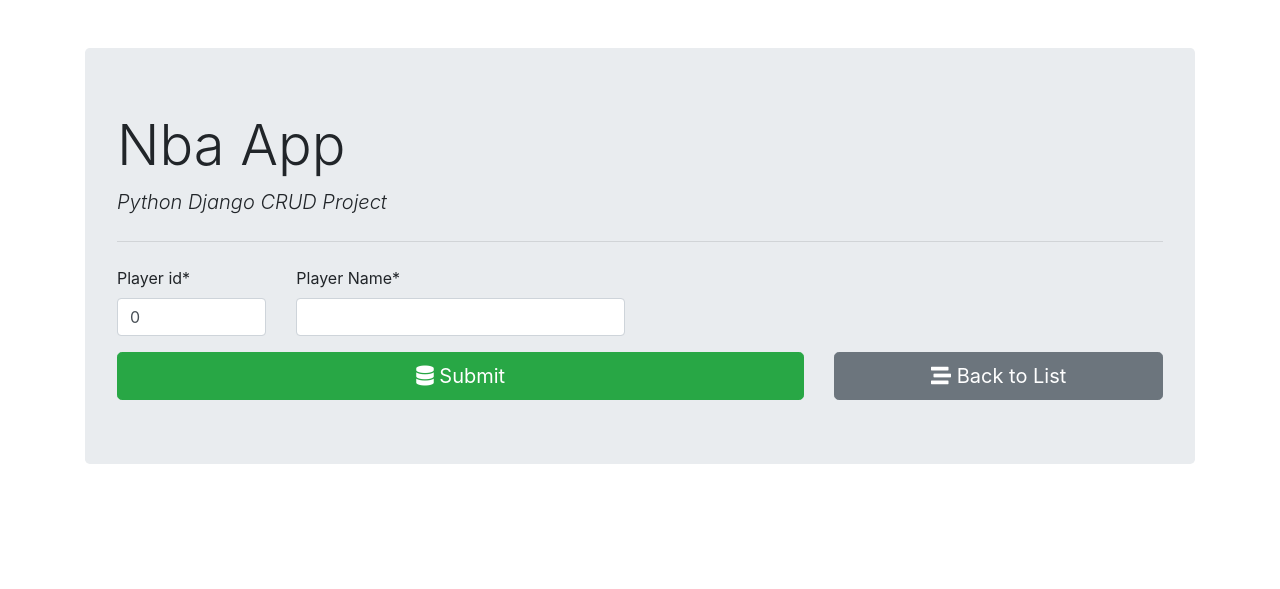
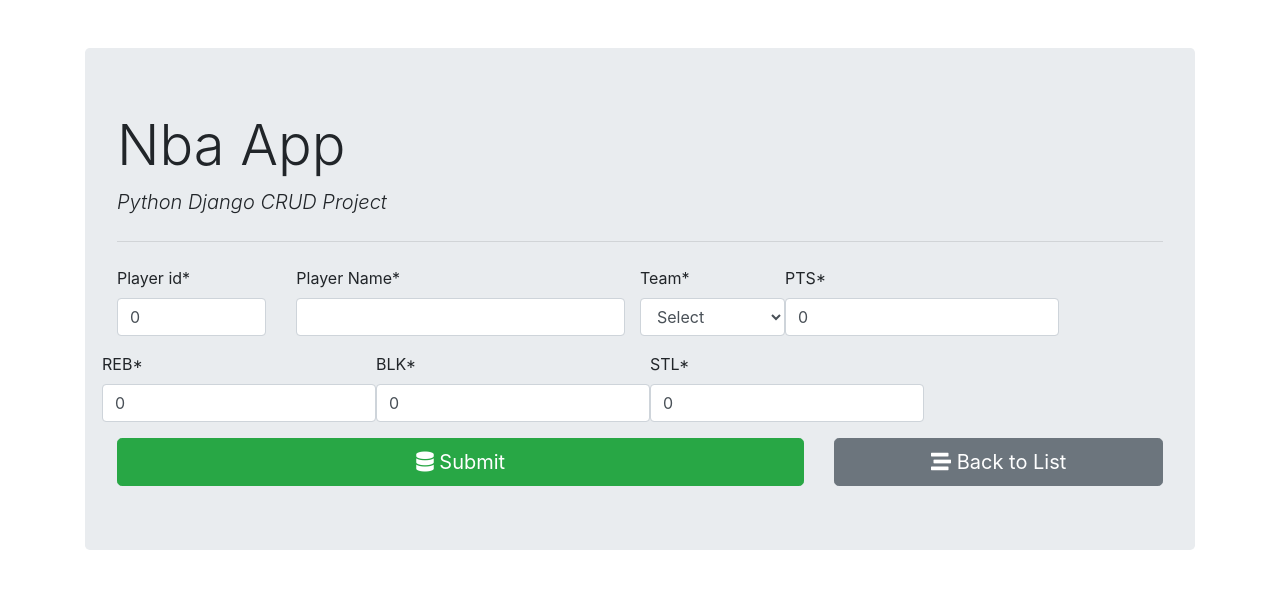
Before and after one commit to giorodriguez2021/CS411_project, a Django app: page /nba_app/ in a window 1280 px wide. Shown: the top 589 px of the page. Run offline with Django 3.2, Linux system fonts and the light colour scheme; tables that the repository leaves empty hold one stand-in row (values such as "Sample post"); some libraries are stand-ins or nearby versions.

Commit message:
added html, tracks files

```diff
--- a/nba_app/forms.py
+++ b/nba_app/forms.py
@@ -7,8 +7,15 @@ class PlayerForm(forms.ModelForm):
         fields = '__all__'
         labels = {
             "player_number": "Player ID",
-            "playername" : "Player Name"
+            "playername" : "Player Name",
+            "team" : "Team",
+            "points" : "PTS",
+            "assists" : "AST",
+            "rebounds" : "REB",
+            "blocks" : "BLK",
+            "steals" : "STL"
+
         }
     def __init__(self, *args, **kward):
         super(PlayerForm,self).__init__(*args, **kward)
-        self.fields['playername'].empty_label = "Select"
+        self.fields['team'].empty_label = "Select"
--- a/nba_app/templates/nba_app/player_form.html
+++ b/nba_app/templates/nba_app/player_form.html
@@ -12,6 +12,25 @@
       </div>
       <div class = "col-md-4">
       {{form.playername|as_crispy_field}}
+      </div>
+      <div class = "cold-md-6">
+        {{form.team|as_crispy_field}}
+      </div>
+
+      <div class = "cold-md-8">
+        {{form.points|as_crispy_field}}
+      </div>
+
+      <div class = "cold-md-10">
+        {{form.rebounds|as_crispy_field}}
+      </div>
+
+      <div class = "cold-md-12">
+        {{form.blocks|as_crispy_field}}
+      </div>
+
+      <div class = "cold-md-14">
+        {{form.steals|as_crispy_field}}
       </div>
 
   </div>
```
Also changed, not shown: nba_app/templates/nba_app/player_list.html (+12 -0 lines), nba_app/migrations/0001_initial.py, 1 other file.
